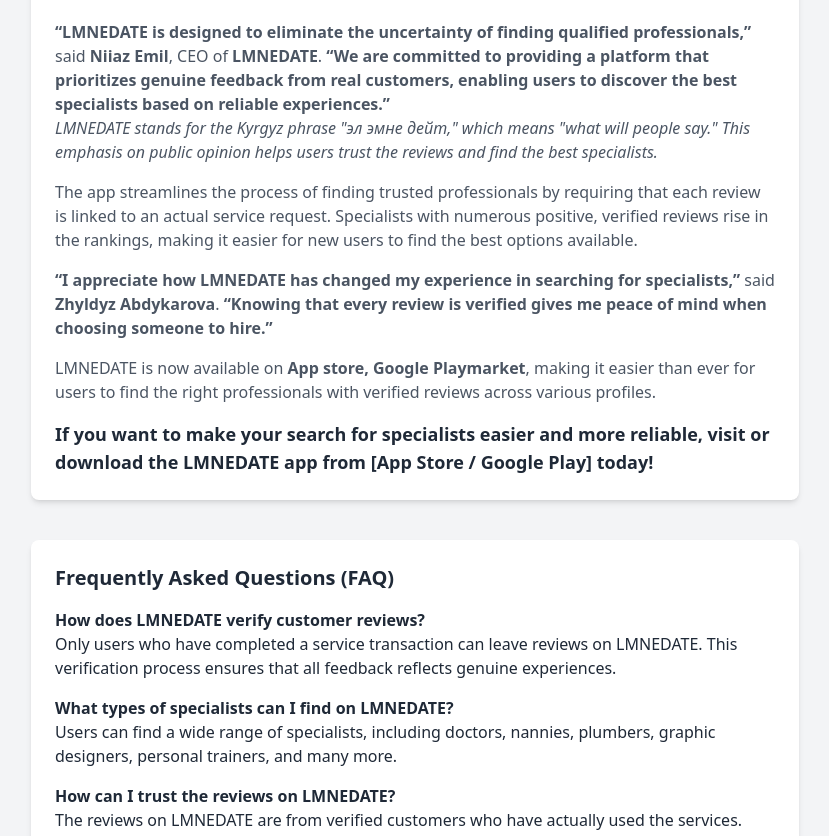
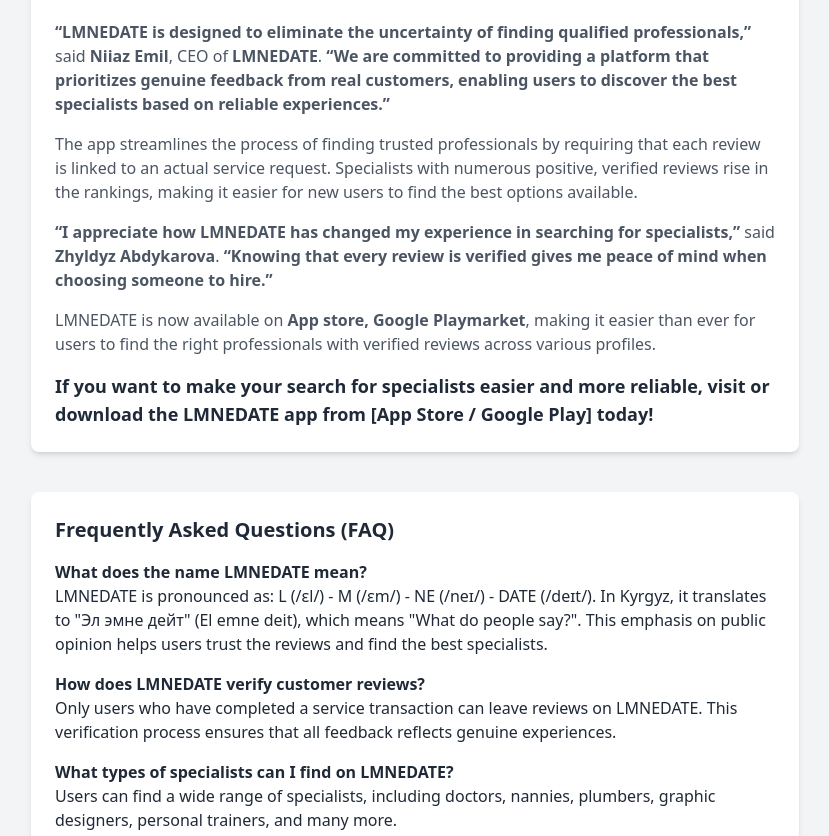
Before and after one commit to sadraliev/boogoofy, a Next.js app: page /en/blog in a window 1280 px wide. Shown: the part 604-1440 px from the top of the page, without its empty margins (225-1054 px from the left). Built offline with nearby package versions, Linux system fonts and the light colour scheme.

Commit message:
fix(blog): update FAQ section

```diff
--- a/app/[lang]/blog/page.tsx
+++ b/app/[lang]/blog/page.tsx
@@ -54,12 +54,6 @@
             feedback from real customers, enabling users to discover the best
             specialists based on reliable experiences.”
           </strong>
-          <br />
-          <i>
-            LMNEDATE stands for the Kyrgyz phrase "эл эмне дейт," which means
-            "what will people say." This emphasis on public opinion helps users
-            trust the reviews and find the best specialists.
-          </i>
         </p>
 
         <p className="text-gray-600 mb-4">
@@ -103,7 +97,15 @@
         <h2 className="text-xl font-bold mb-4">
           Frequently Asked Questions (FAQ)
         </h2>
-
+        <div className="mb-4">
+          <h3 className="font-semibold">What does the name LMNEDATE mean?</h3>
+          <p>
+            LMNEDATE is pronounced as: L (/ɛl/) - M (/ɛm/) - NE (/neɪ/) - DATE
+            (/deɪt/). In Kyrgyz, it translates to "Эл эмне дейт" (El emne deit),
+            which means "What do people say?". This emphasis on public opinion
+            helps users trust the reviews and find the best specialists.
+          </p>
+        </div>
         <div className="mb-4">
           <h3 className="font-semibold">
             How does LMNEDATE verify customer reviews?
```
